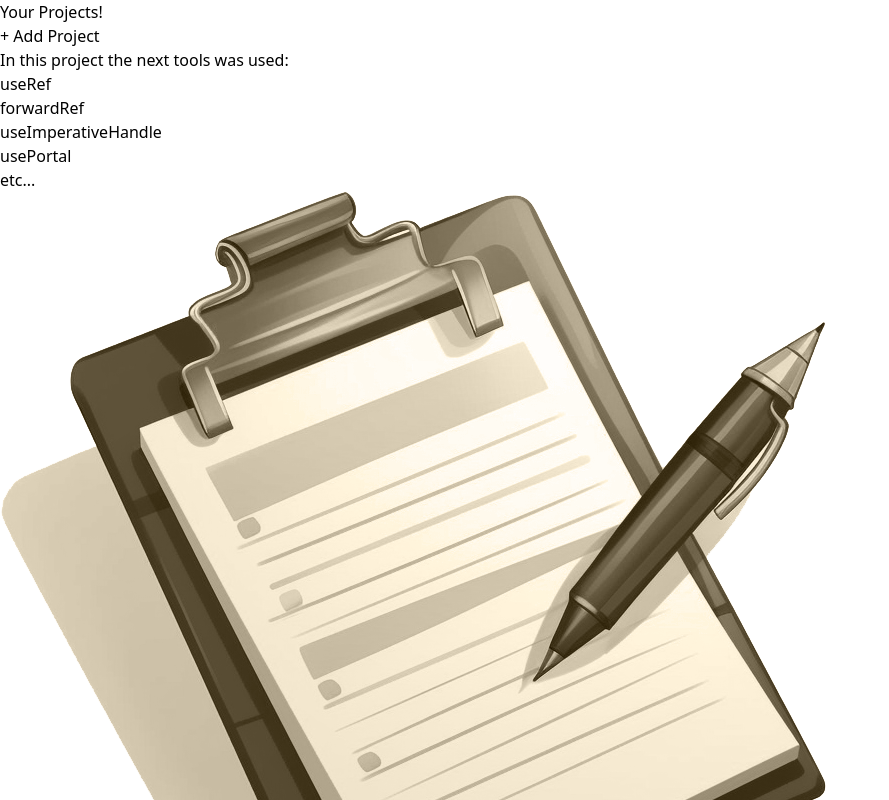
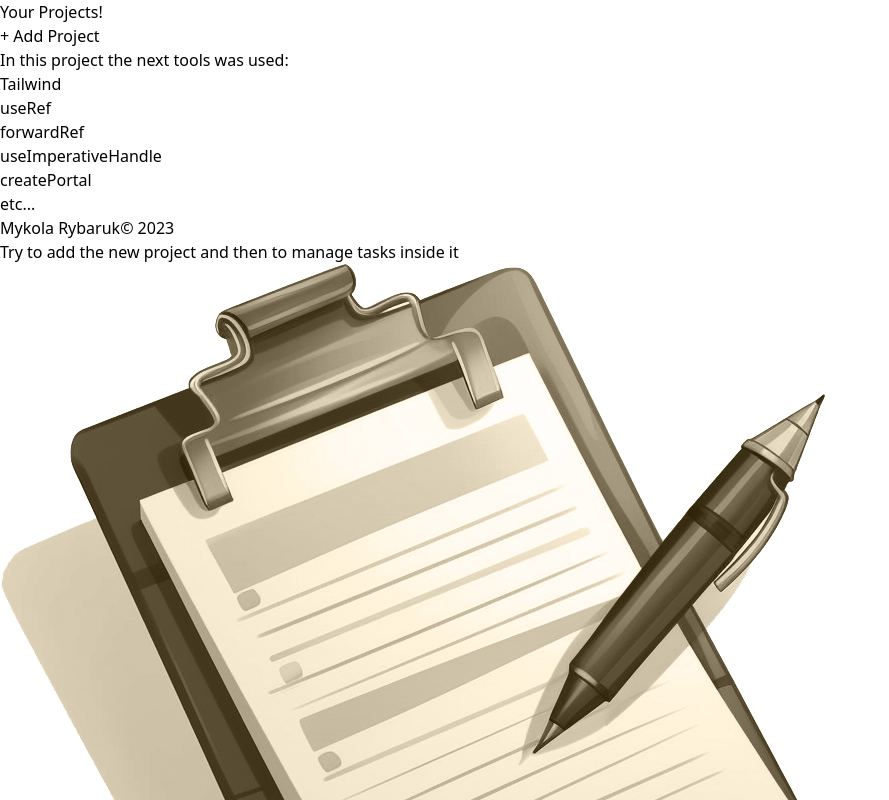
Before and after one commit to MykolaRybaruk/ProjectManagement, a React (Vite) app: page / in a window 1280 px wide. Shown: the top 800 px of the page, without its empty margins (0-889 px from the left). Built offline with nearby package versions, Linux system fonts and the light colour scheme.

Commit message:
fixed small bugs and styles. Finished commit

```diff
--- a/src/App.jsx
+++ b/src/App.jsx
@@ -106,8 +106,6 @@ function App() {
     />
   );
 
-  console.log(projectsState);
-
   if (projectsState.selectedProjectId === null) {
     content = (
       <NewProject onAdd={handleAddProject} onCancel={handleCancelAddProject} />
--- a/src/components/Button.jsx
+++ b/src/components/Button.jsx
@@ -1,7 +1,7 @@
 export default function Button({ children, ...props }) {
   return (
     <button
-      className="px-4 py-2 text-xs md:text-base rounded-md bg-stone-700 text-stone:400 hover:bg-stone-600 hover:text-stone-100"
+      className="px-4 py-2 text-xs md:text-base rounded-md bg-stone-700 text-stone-400 hover:bg-stone-600 hover:text-stone-100"
       {...props}
     >
       {children}
--- a/src/components/NewProject.jsx
+++ b/src/components/NewProject.jsx
@@ -54,7 +54,7 @@ export default function NewProject({ onAdd, onCancel }) {
             </button>
             <button
               onClick={handleSave}
-              className="px-6 py-2 rounded-md bg-stone:800 text-stone:50 hover:bg-stone-950"
+              className="px-6 py-2 rounded-md bg-stone-700 text-stone-50 hover:bg-stone-950 ml-5"
             >
               Save
             </button>
--- a/src/components/NoProjectSelected.jsx
+++ b/src/components/NoProjectSelected.jsx
@@ -4,6 +4,9 @@ import Button from "./Button";
 export default function NoProjectSelected({ onStartAddProject }) {
   return (
     <div className="mt-24 text-center w-2/3">
+      <p className="mb-5">
+        Try to add the new project and then to manage tasks inside it
+      </p>
       <img
         src={noProjectImage}
         alt="An empty task list"
--- a/src/components/ProjectsSidebar.jsx
+++ b/src/components/ProjectsSidebar.jsx
@@ -1,10 +1,11 @@
 import Button from "./Button";
 
 const usedTools = [
+  "Tailwind",
   "useRef",
   "forwardRef",
   "useImperativeHandle",
-  "usePortal",
+  "createPortal",
   "etc...",
 ];
 
@@ -15,7 +16,7 @@ export default function ProjectsSidebar({
   selectedProjectID,
 }) {
   return (
-    <aside className="w-1/3 px-8 py-16 bg-stone-900 text-stone-50 md:w-72 rounded-r-xl">
+    <aside className="w-1/3 px-8 py-16 bg-stone-900 text-stone-50 md:w-72 rounded-r-xl relative">
       <h2 className="mb-8 font-bold uppercase md:text-xl text-stone:200">
         Your Projects!
       </h2>
@@ -43,13 +44,16 @@ export default function ProjectsSidebar({
           );
         })}
       </ul>
-      <div>
-        <p>In this project the next tools was used:</p>
-        <ul>
+      <div className="absolute bottom-10 w-4/5">
+        <p className="text-sm">In this project the next tools was used:</p>
+        <ul className="mt-5">
           {usedTools.map((tool) => (
-            <li>{tool}</li>
+            <li key={Math.random()} className="text-xs">
+              {tool}
+            </li>
           ))}
         </ul>
+        <p className="text-sm mt-5">Mykola Rybaruk© 2023</p>
       </div>
     </aside>
   );
```
